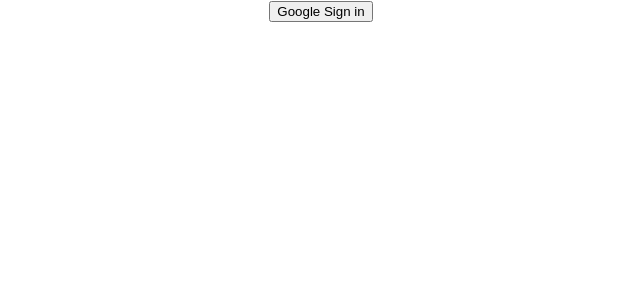
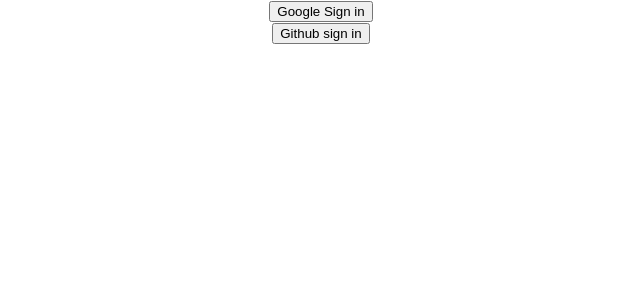
Before and after one commit to JunayedA/simple-firebase-authtication, a React (Create React App) app: page / in a window 1280 px wide. Shown: the top 300 px of the page, without its empty margins (319-959 px from the left). Built offline with nearby package versions, Linux system fonts and the light colour scheme.

Commit message:
github added

```diff
--- a/src/App.js
+++ b/src/App.js
@@ -1,19 +1,20 @@
-import { signInWithPopup,getAuth,GoogleAuthProvider} from 'firebase/auth';
+import { signInWithPopup,getAuth,GoogleAuthProvider, GithubAuthProvider} from 'firebase/auth';
 import { useState } from 'react';
 import './App.css';
 import initializeAuthentication from './Firebase/firebase.initialize';
 
 initializeAuthentication();
 
-const provider = new GoogleAuthProvider()
+const googleProvider = new GoogleAuthProvider();
+const githubProvider = new GithubAuthProvider();
+
 
 function App() {
 
   const [user, setUser] = useState({});
-
+  const auth = getAuth();
   const handleGoogleSignIn = () => {
-    const auth = getAuth();
-    signInWithPopup(auth, provider)
+    signInWithPopup(auth, googleProvider)
     .then(result => {
       const {displayName, email, photoURL} = result.user;
       const loggedInUser ={
@@ -24,13 +25,31 @@ function App() {
       console.log(loggedInUser)
       setUser(loggedInUser);
     })
+    .catch(error=>{
+      console.log(error.massage)
+    })
+  }
+
+  const hadndleGithubSignIn = () =>{
+    signInWithPopup(auth, githubProvider)
+    .then(result =>{
+      const {displayName, photoURL, email} = result.user;
+      const loggedInUser ={
+        name:displayName,
+        email:email,
+        photo:photoURL
+      }
+      setUser(loggedInUser);
+    })
   }
   return (
     <div className="App">
       <button onClick={handleGoogleSignIn}>Google Sign in</button>
       <br />
+      <button onClick={hadndleGithubSignIn}>Github sign in</button>
+      <br />
       {
-        user.email && <div>
+        user.name && <div>
           <h2>Welcome {user.name}</h2>
           <p>I know your email address: {user.email}</p>
           <img src={user.photo} alt="" />
```
